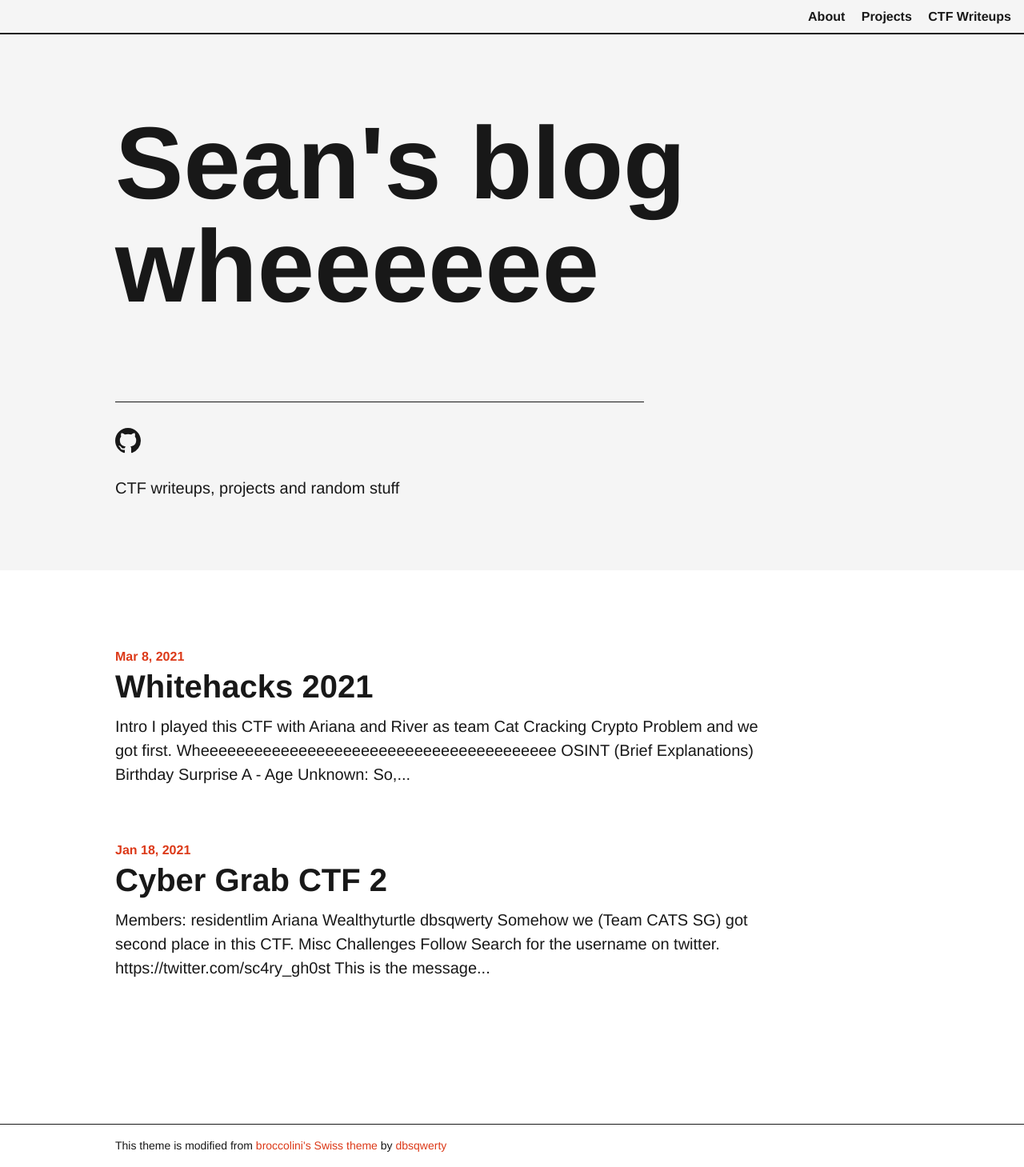
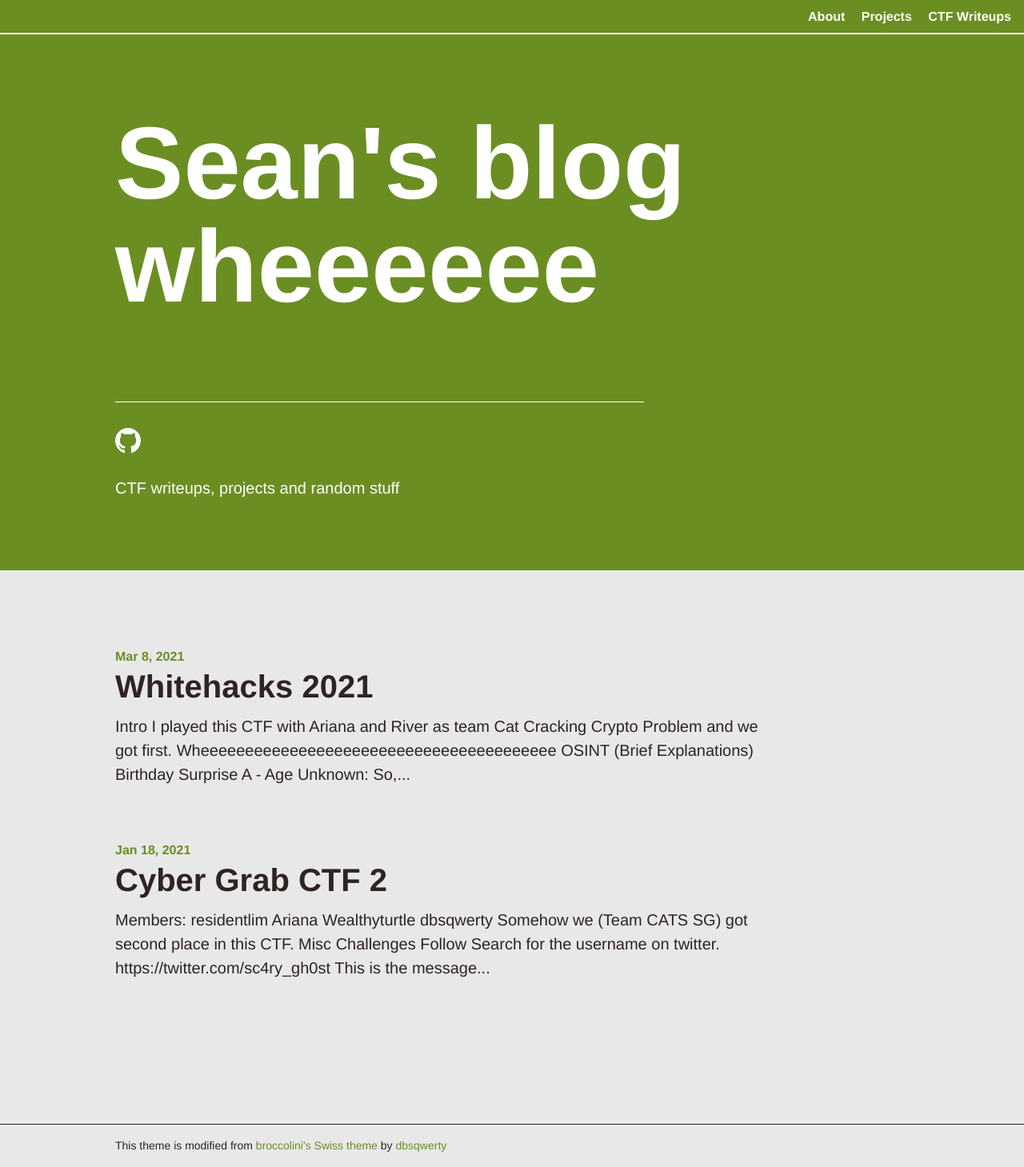
Before and after one commit to dbsqwerty/dbsqwerty.github.io, a Jekyll site: the page built from index.html, in a window 1280 px wide. Shown: the whole page at 80% size. Built offline with Jekyll 4.4.1, drawn with Linux system fonts in a browser that asks for light colours.

Commit message:
updated colours and fonts

```diff
--- a/_config.yml
+++ b/_config.yml
@@ -26,7 +26,7 @@ github_username: dbsqwerty
 
 # Set theme color here
 # Choose from: black (default), blue, gray, magenta, orange, red, white, and yellow.
-theme_color: white
+theme_color: magenta
 
 # Build settings
 markdown: kramdown
--- a/_sass/_base.scss
+++ b/_sass/_base.scss
@@ -10,9 +10,9 @@ input,
 select,
 textarea,
 button {
- font-family: inherit;
- font-size: inherit;
- line-height: inherit;
+ font-family: Helvetica;
+ font-size: Helvetica;
+ line-height: Helvetica;
 }
 
 
@@ -32,7 +32,7 @@ body {
     font-size: $body-font-size;
     line-height: 1.5;
     color: $color-body-text;
-    background-color: #fff;
+    background-color: #E8E8E8;
 }
 
 p {
--- a/_sass/_theme-magenta.scss
+++ b/_sass/_theme-magenta.scss
@@ -1,7 +1,7 @@
 // Pink theme - links on inside pages?
 
 // Color variables
-$magenta: #CD2DA8;
+$magenta: #6B8E23;
 $black: #2F2323;
 $white: #fff;
 
```
Also changed, not shown: _posts/2021-01-18-Cyber-Grab.md (+3 -2 lines).
